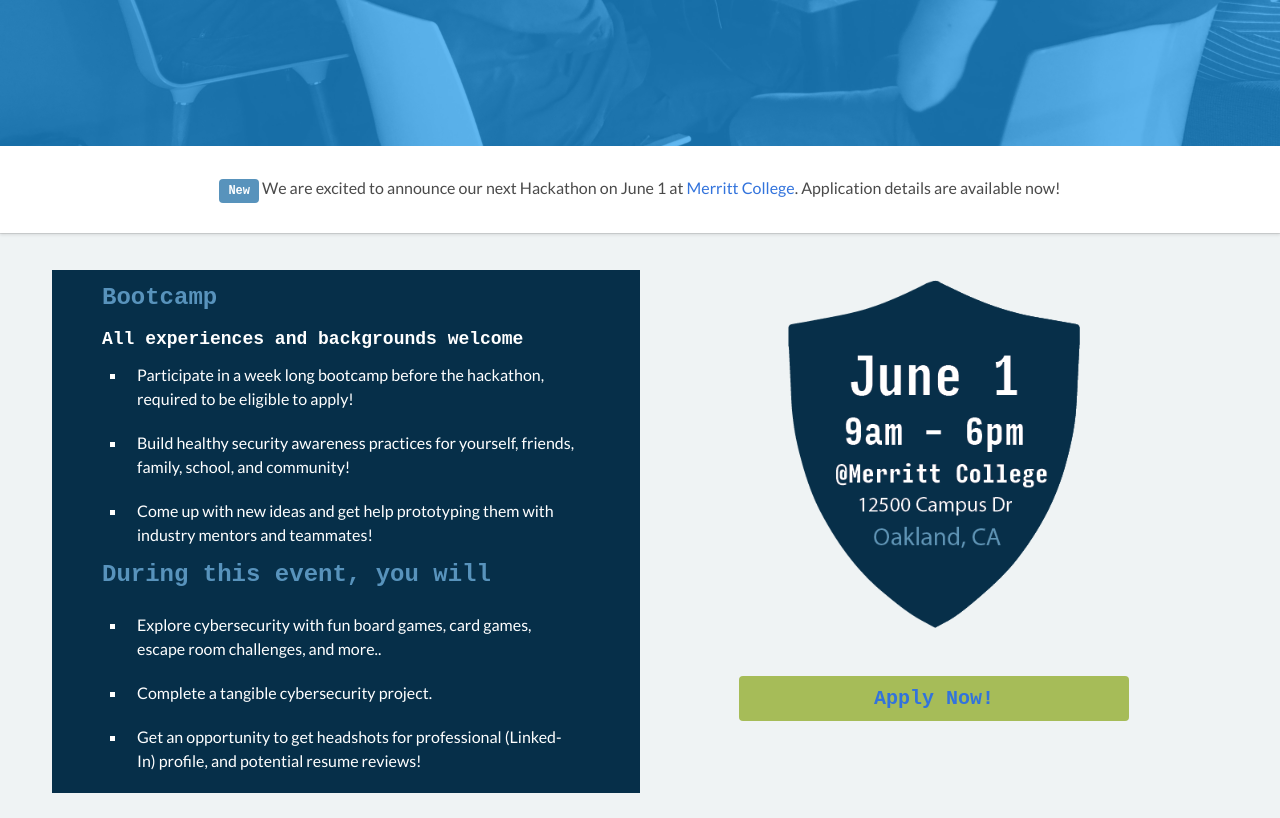
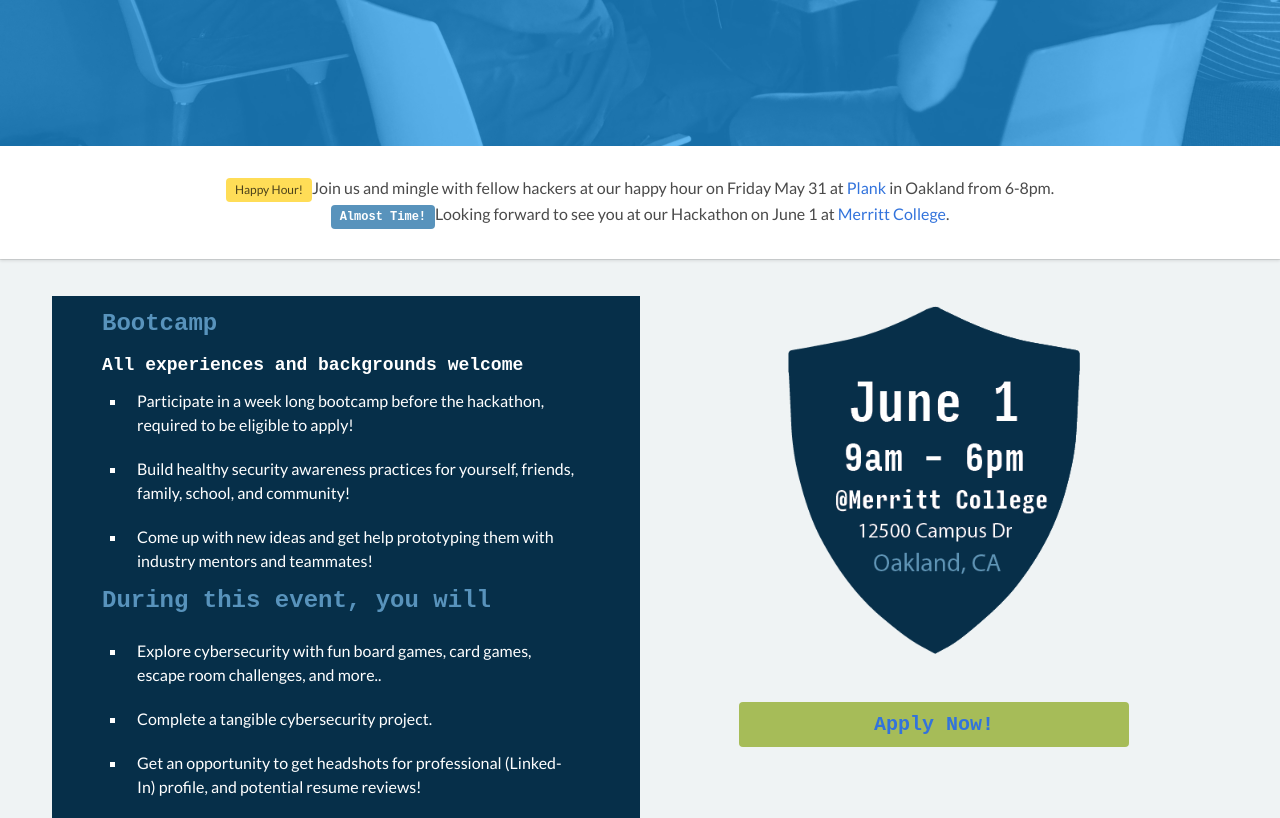
Before and after one commit to cyberdefendersprogram/www-homepage, a Jekyll site: the page built from hackathons.html, in a window 1280 px wide and 900 px high, scrolled down 433 px, cut to the strip 82-900 px from the top of the window. Built offline with Jekyll 4.4.1, drawn with Linux system fonts in a browser that asks for light colours; nearby versions of some CDN libraries.

Commit message:
Update hackathons.html

```diff
--- a/hackathons.html
+++ b/hackathons.html
@@ -35,8 +35,9 @@ permalink: /hackathons/
 
 <div class="box cta">
     <p class="has-text-centered">
-        <span class="tag is-primary">New</span> We are excited to announce our next Hackathon on June 1 at <a href='http://www.merritt.edu' target="_blank">Merritt College</a>.
-        Application details are available now!
+        <span class="tag is-warning">Happy Hour!</span>Join us and mingle with fellow hackers at our happy hour on Friday May 31 at <a href='http://plankoakland.com' target="_blank">Plank </a> in Oakland from 6-8pm.
+        <br/>
+        <span class="tag is-primary">Almost Time!</span>Looking forward to see you at our Hackathon on June 1 at <a href='http://www.merritt.edu' target="_blank">Merritt College</a>.
     </p>
 </div>
 
@@ -142,13 +144,15 @@ permalink: /hackathons/
                     <i class="fab fa-discord fa-7x"></i>
                 </a>
             </figure>
+            <p>Discord</p>
         </div>
         <div class="column">
+            <figure class="image is-128x128">
                     <a href="https://docs.google.com/document/d/1UCR8-MUg9U8zC5rkcyUoQc4MAujHuPGITt-KVsSYeAQ/edit?usp=sharing">
-                    <figure class="image is-128x128">
                         <i class="far fa-file-word fa-7x"></i>
+                    </a>
             </figure>
-                </a>
+            <p>Ideas</p>
         </div>
     </div>
     </div>
```
Also changed, not shown: other parts of hackathons.html (+1 -0 lines). Lines whose indentation alone changed are shown as unchanged.
